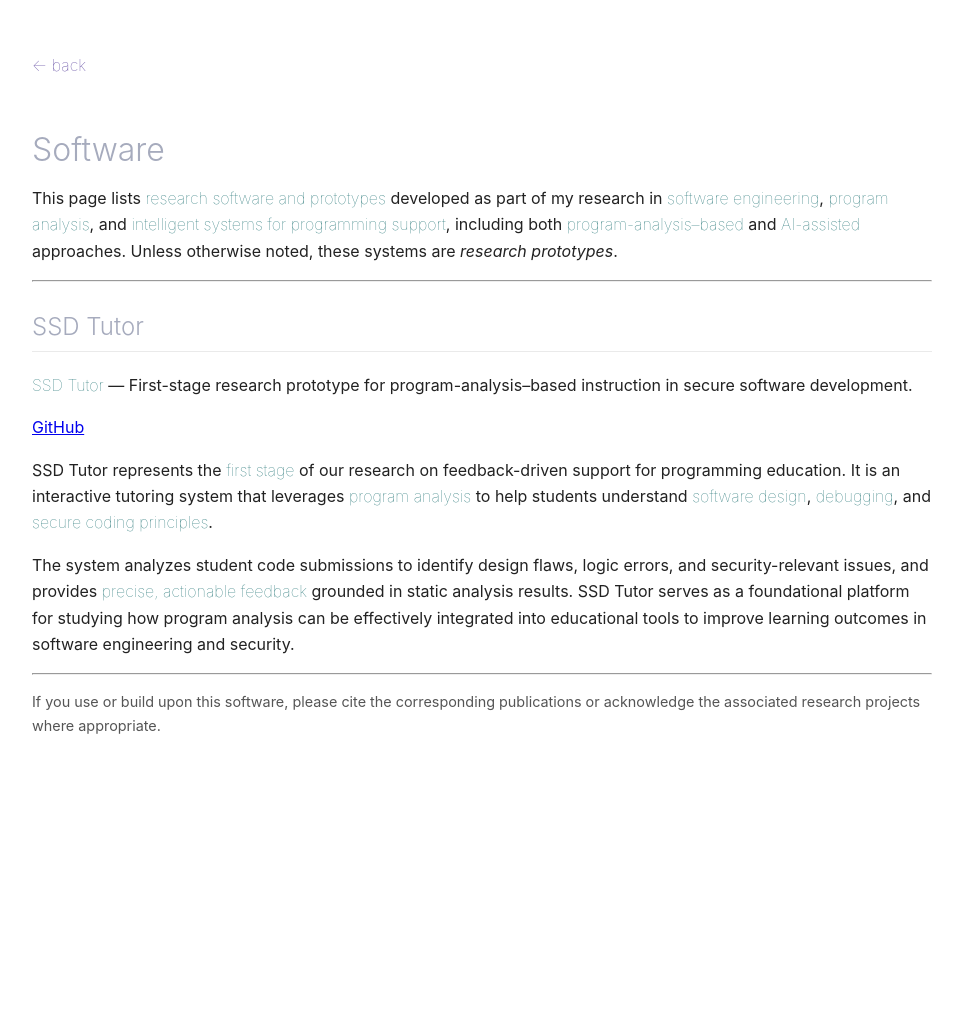
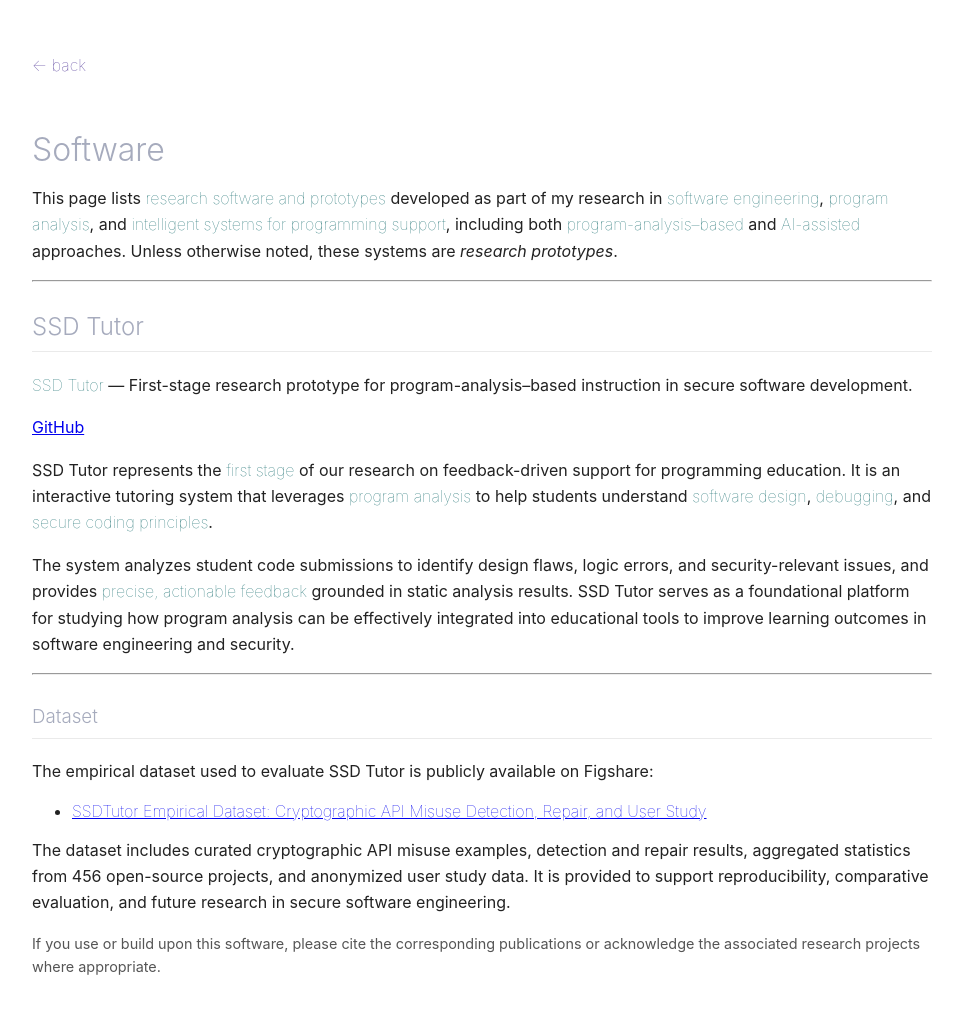
Before and after one commit to unose/unose.github.io, a Jekyll site: the page built from software.md, in a window 1280 px wide. Shown: the whole page, without its empty margins (158-1121 px from the left). Built offline with Jekyll 4.4.1, drawn with Linux system fonts in a browser that asks for light colours; before the commit the page ends 900 px from its top, so only the background shows below that.

Commit message:
Document dataset for SSD Tutor evaluation
Added a section about the empirical dataset used for evaluation.

```diff
--- a/software.md
+++ b/software.md
@@ -49,6 +49,15 @@ to improve learning outcomes in software engineering and security.
 
 <hr>
 
+### Dataset
+
+The empirical dataset used to evaluate SSD Tutor is publicly available on Figshare:
+
+- **[SSDTutor Empirical Dataset: Cryptographic API Misuse Detection, Repair, and User Study](https://doi.org/10.6084/m9.figshare.31004251)**
+
+The dataset includes curated cryptographic API misuse examples, detection and repair results, aggregated statistics from 456 open-source projects, and anonymized user study data. It is provided to support reproducibility, comparative evaluation, and future research in secure software engineering.
+
+
 <p style="font-size: 0.9em; color: #555;">
 If you use or build upon this software, please cite the corresponding publications
 or acknowledge the associated research projects where appropriate.
```
